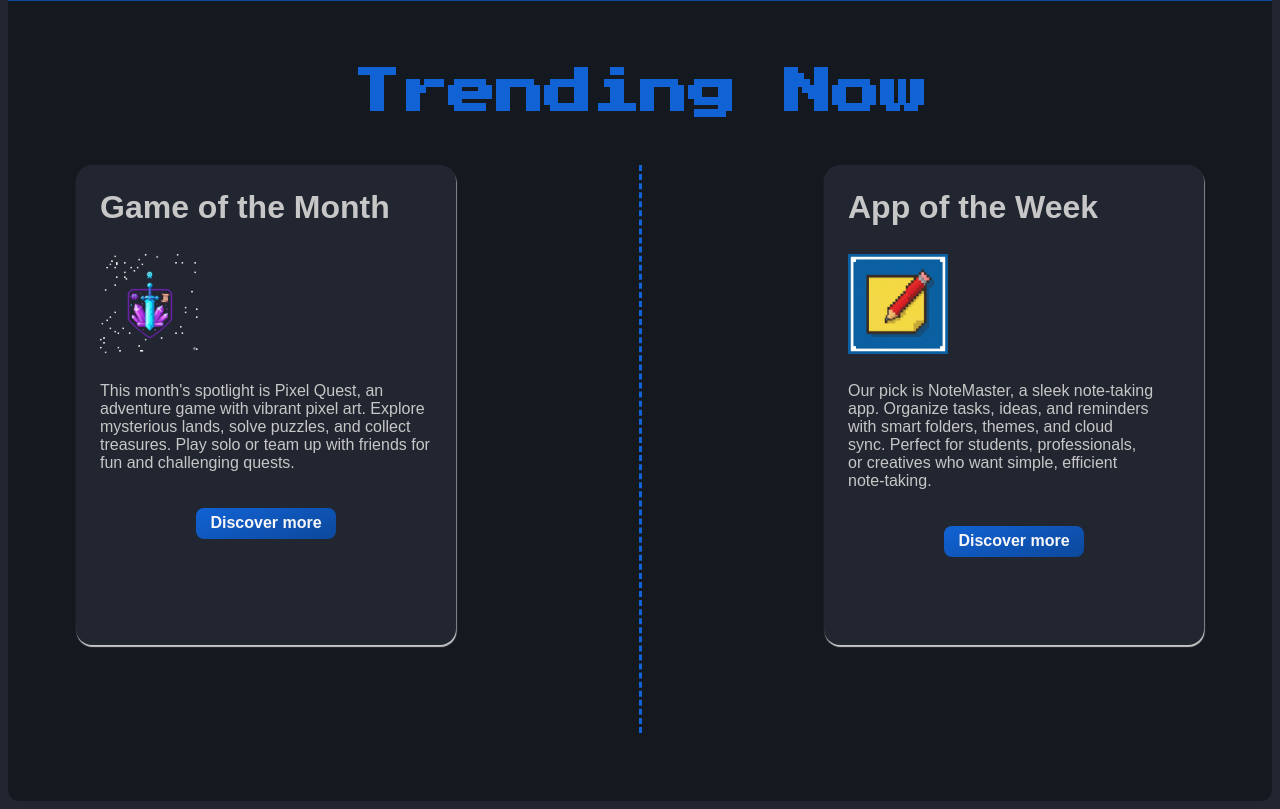
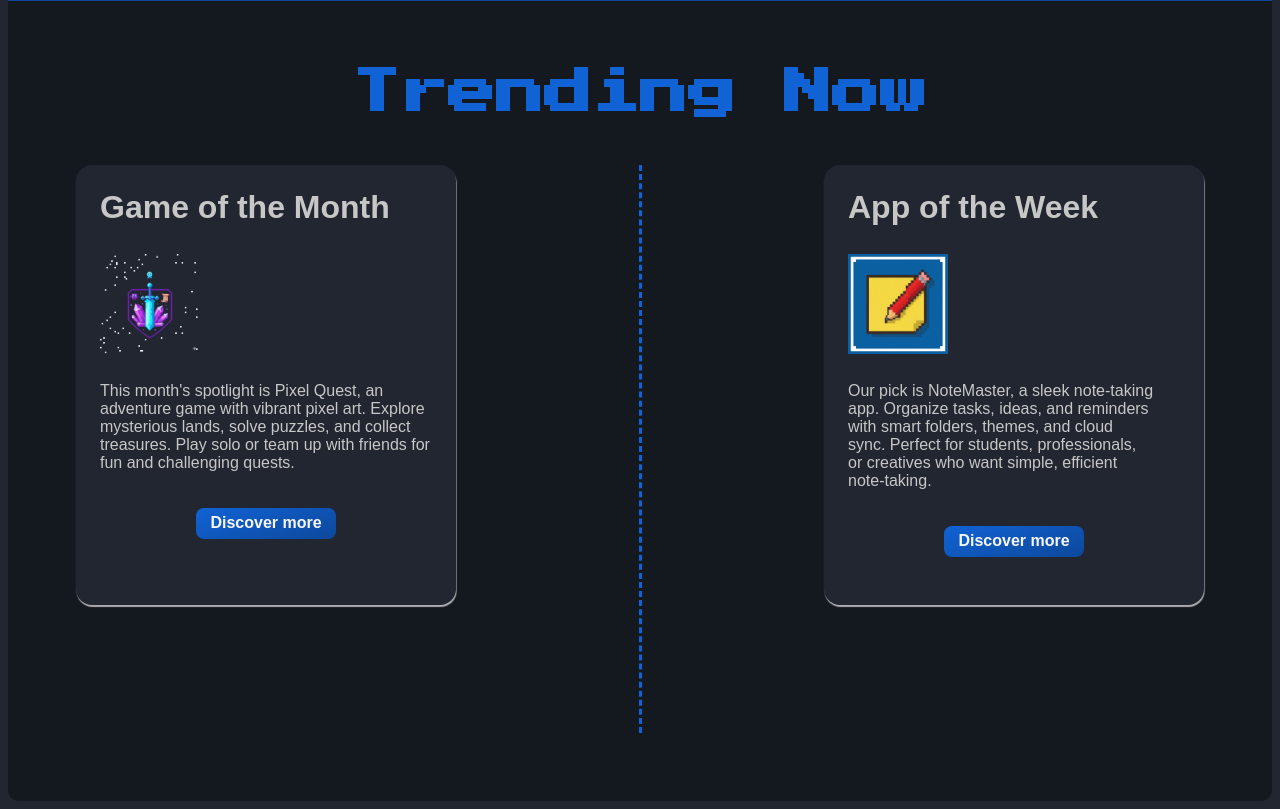
Before and after one commit to thepjvk/website, a PHP site: page /index.html in a window 1280 px wide. Shown: the part 910-1719 px from the top of the page. Run offline with PHP 8.4, Linux system fonts and the light colour scheme.

```diff
--- a/css/animations.css
+++ b/css/animations.css
@@ -138,20 +138,3 @@
         opacity: 1;
     }
 }
-
-
-/*Animations for the cards*/
-
-
-@keyframes fade-up{
-    from{
-        opacity: 0;
-        scale: .8;
-    }
-    to{
-        opacity: 1;
-        scale: 1;
-    }
-}
-
-/*Animations for the section__images*/
--- a/css/style.css
+++ b/css/style.css
@@ -246,6 +246,7 @@ html{
 .header img{
     max-height: 100%;
     padding-left: var(--padding-m);
+    max-width: 100%;
 }
 
 .header__nav{
@@ -555,7 +556,7 @@ html{
 
 .card{
     max-width: 380px;
-    height: 480px;
+    height: 440px;
     background-color: var(--background-secondary);
     padding: var(--padding-l);
     border-radius: 1rem;
@@ -564,7 +565,7 @@ html{
     color: var(--subtitle-color);
     row-gap: var(--gap-xx);
     padding: var(--padding-x);
-    box-shadow: .6px 2px 1px var(--subtitle-color);
+    box-shadow: .6px 2px 1px var(--paragraph-color);
 }
 
 .card__title{
--- a/index.html
+++ b/index.html
@@ -8,7 +8,7 @@
     <link href="https://fonts.googleapis.com/css2?family=Press+Start+2P&display=swap" rel="stylesheet">
     <link rel="stylesheet" href="css/animations.css">
     <link rel="stylesheet" href="css/style.css">
-    <link rel="shortcut icon" href="images/Website-logo.webp" type="image/x-icon">
+    <link rel="shortcut icon" href="images/Logo-better-removebg-preview.png" type="image/x-icon">
     <title>Indev stuff</title>
 </head>
 <body id="body">
```
Also changed, not shown: images/Logo-better-removebg-preview.png (added).
